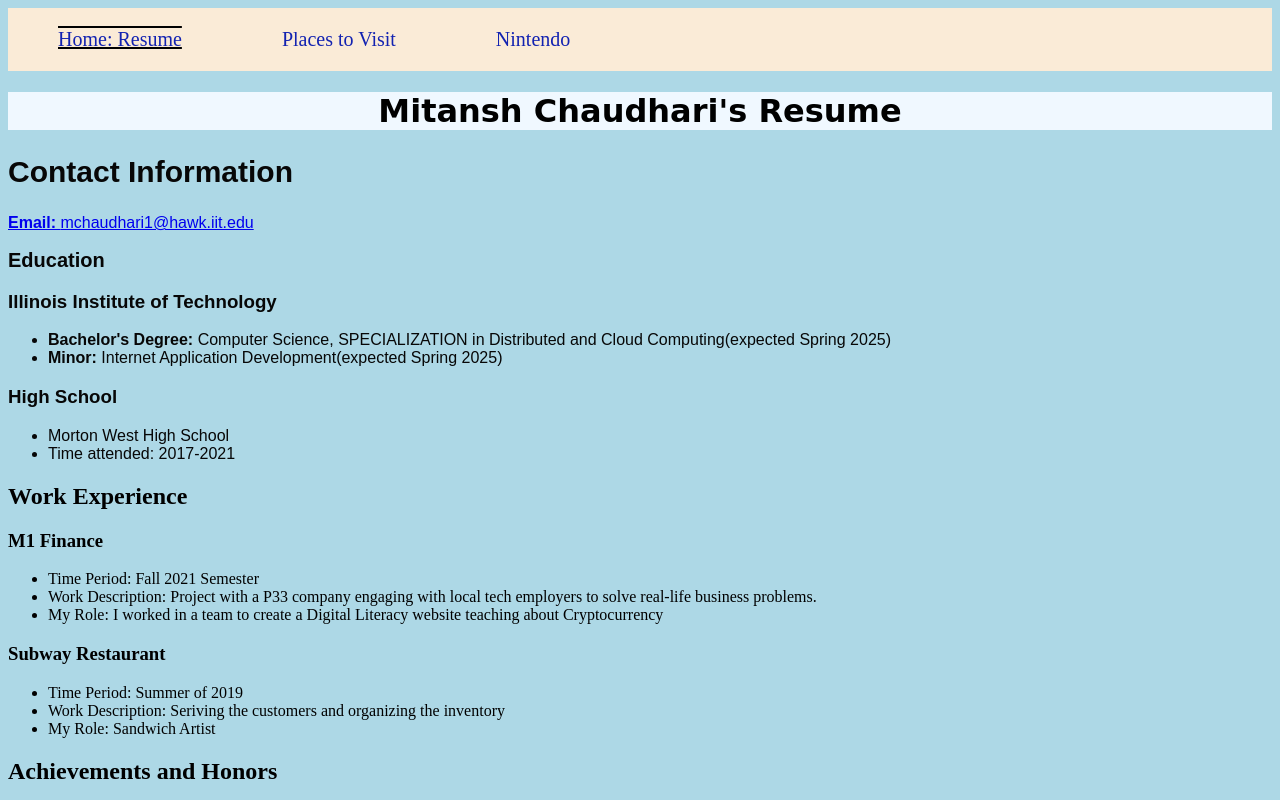
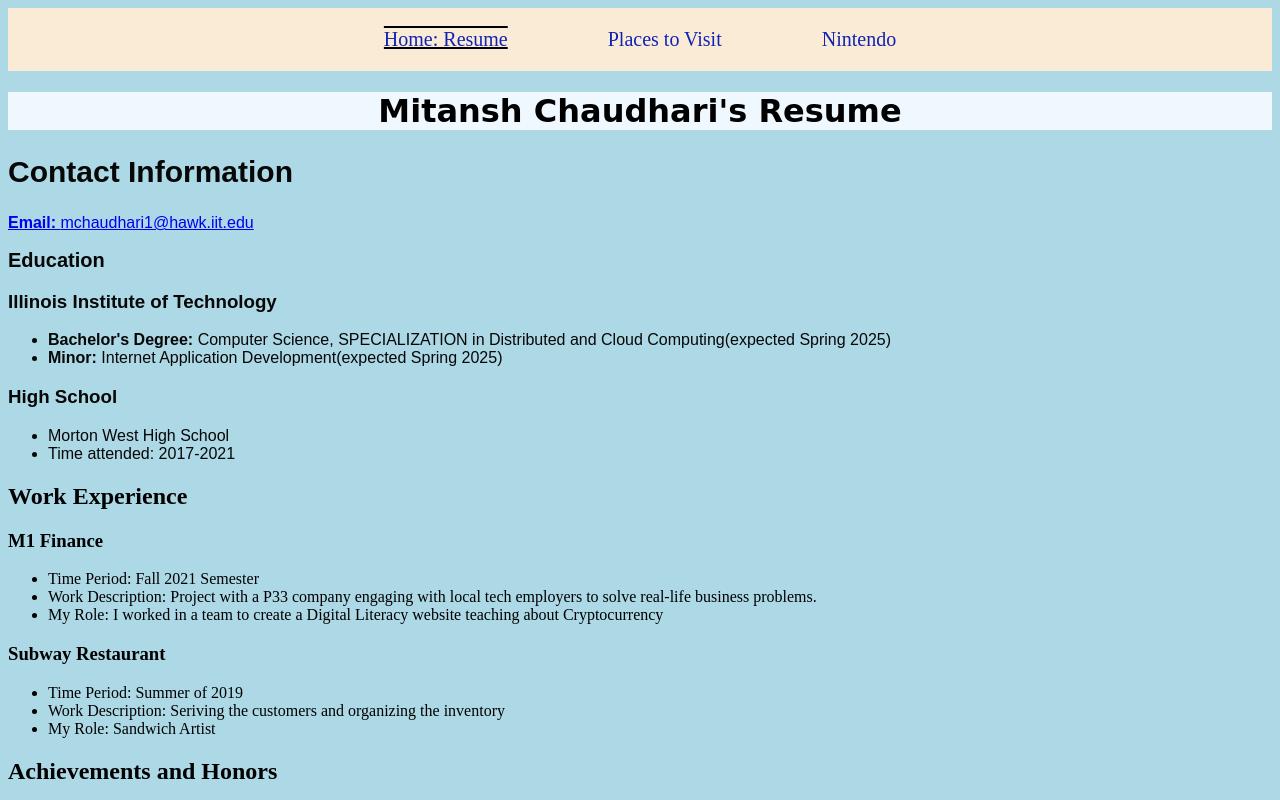
Before and after one commit to MitChaudhari/project-2, a plain HTML site: page index.html in a window 1280 px wide. Shown: the top 800 px of the page. Drawn offline with Linux system fonts and the light colour scheme.

Commit message:
Fixed the position error

```diff
--- a/css/style.css
+++ b/css/style.css
@@ -34,19 +34,19 @@ body{
 #navbar-container{
     float: left;
     width:100%;
-    position: left;
+    position: relative;
 }
 #navbar-container ul{
     list-style-type: none;
     margin:0;
     padding:0;
-    position:left;
+    position:relative;
     left:50%;
     float: left;
 }
 #navbar-container ul li{
     float:left;
-    position:left;
+    position:relative;
     right:50%;
     display:block;
 }
```
